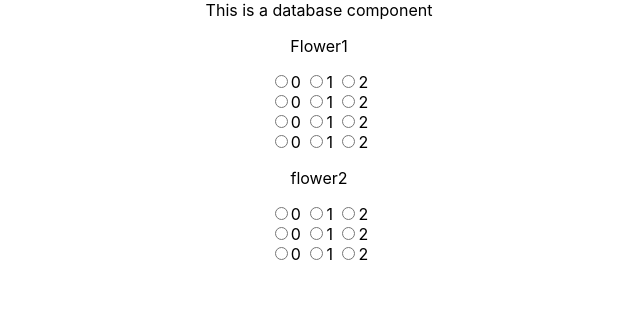
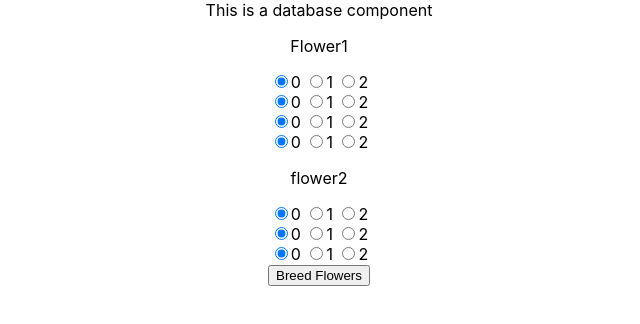
Before and after one commit to Quantaxer/AC-Flower-Genetic-Calculator, a React (Create React App) app in the folder frontend/: page / in a window 1280 px wide. Shown: the top 324 px of the page, without its empty margins (321-961 px from the left). Built offline with nearby package versions, Linux system fonts and the light colour scheme; no server answers.

Commit message:
Add submit button to breed flowers

```diff
--- a/frontend/src/Components/BreedFlowers.js
+++ b/frontend/src/Components/BreedFlowers.js
@@ -3,13 +3,58 @@ import '../Styling/BreedFlowers.css';
 import IndividualFlower from './IndividualFlower.js'
 
 class BreedFlowers extends Component {
+
+  constructor(props) {
+    super(props);
+
+    this.state = {
+      flower: 'Rose',
+      flowerObject: {
+      }
+    };
+  }
+
+  componentDidMount() {
+
+  }
+
+  onClick = () => {
+    let geneArray = [];
+    let shouldIBreed = true;
+    for (let flower of Object.values(this.state.flowerObject)) {
+      let geneString = "";
+      let strCount = 0;
+      for (let geneSequence of Object.entries(flower)) {
+        geneString = geneString + geneSequence[1];
+        if (strCount < (Object.entries(flower).length - 1)) {
+          geneString = geneString + '-';
+        }
+        strCount++;
+      }
+      geneArray.push(geneString);
+    }
+
+    if (shouldIBreed) {
+      console.log(geneArray);
+    }
+  }
+
+  getFlowerGenes = (flowerGenes, identifier) => {
+    this.setState((prevState) => {
+      let flowerObject = Object.assign({}, prevState.flowerObject);
+      flowerObject[identifier] = flowerGenes;
+      return {flowerObject};
+    });
+  };
+
   render() {
     return (
       <div className="Flowers">
           <p>Flower1</p>
-          <IndividualFlower numOfGenes={4}/>
+          <IndividualFlower getFlower={this.getFlowerGenes} identifier={"flower1"} numOfGenes={4}/>
           <p>flower2</p>
-          <IndividualFlower numOfGenes={3}/>
+          <IndividualFlower getFlower={this.getFlowerGenes} identifier={"flower2"} numOfGenes={3}/>
+          <button onClick={this.onClick}>Breed Flowers</button>
       </div>
     );
   }
--- a/frontend/src/Components/GeneComponent.js
+++ b/frontend/src/Components/GeneComponent.js
@@ -5,8 +5,10 @@ class GeneComponent extends Component {
   constructor(props) {
     super(props);
     this.state = {
-      isChecked: 0,
+      isChecked: "0",
     };
+
+    this.props.getState(0, this.props.identifier);
   }
 
   handleChange = (changeEvent) => {
--- a/frontend/src/Components/IndividualFlower.js
+++ b/frontend/src/Components/IndividualFlower.js
@@ -8,7 +8,7 @@ class IndividualFlower extends Component {
 
     let geneMap = {};
     for (let i = 0; i < this.props.numOfGenes; i++) {
-        geneMap[i] = -1;
+        geneMap[i] = 0;
     }
 
     this.state = {
@@ -19,11 +19,14 @@ class IndividualFlower extends Component {
   getGeneState = (flowerGene, geneIdentifier) => {
     this.setState(prevState => {
       let listOfGenes = Object.assign({}, prevState.listOfGenes);
-      listOfGenes[geneIdentifier] = flowerGene;
+      listOfGenes[geneIdentifier] = parseInt(flowerGene);
       return {listOfGenes};
-    });
+    }, () => {
+        this.props.getFlower(this.state.listOfGenes, this.props.identifier);
+    }
+    )};
 
-  };
+
   render() {
     return (
       <div className="IndividualFlower">
```
